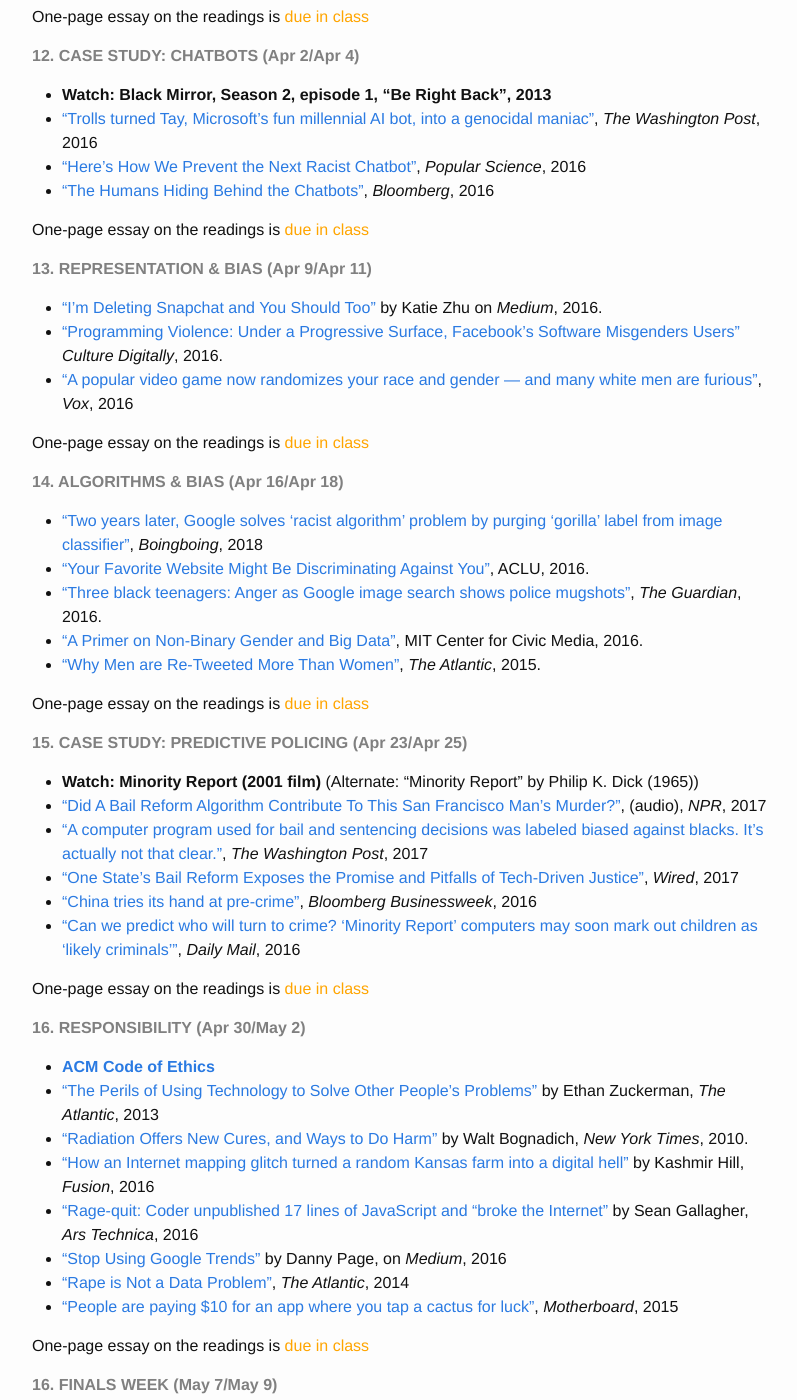
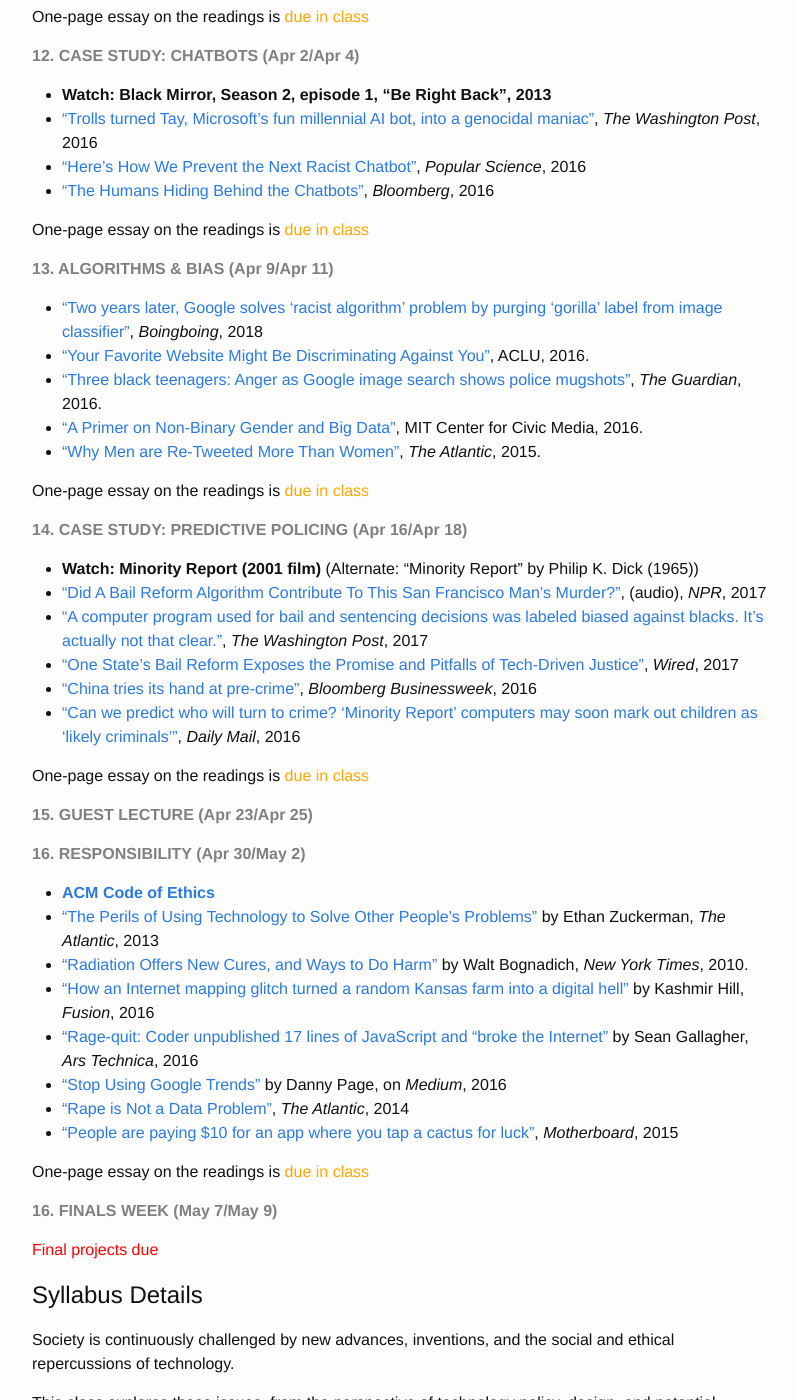
Before and after one commit to marinkala/marinkala.github.com, a Jekyll site: the page built from 5teaching.md, in a window 1280 px wide and 1400 px high, scrolled down 2731 px. Shown: the whole window, without its empty margins (238-1035 px from the left). Built offline with Jekyll 4.4.1, drawn with Linux system fonts in a browser that asks for light colours.

Commit message:
update teaching schedule

```diff
--- a/5teaching.md
+++ b/5teaching.md
@@ -134,17 +134,7 @@
 
 One-page essay on the readings is <span style="color:orange">due in class</span>
 
-**<span style="color:grey">13. REPRESENTATION & BIAS (Apr 9/Apr 11)    </span>**
-
-* [“I’m Deleting Snapchat and You Should Too”](https://medium.com/@katie/im-deleting-snapchat-and-you-should-too-98569b2609e4#.6xw6eriea) by Katie Zhu on *Medium*, 2016.
-* [“Programming Violence: Under a Progressive Surface, Facebook’s Software Misgenders Users”](http://culturedigitally.org/2016/01/programming-violence-under-a-progressive-surface-facebooks-software-misgenders-users/)
-*Culture Digitally*, 2016.
-* [“A popular video game now randomizes your race and gender — and many white men are
-furious”](http://www.vox.com/2016/4/17/11442730/rust-experimental-race-gender-random), *Vox*, 2016
-
-One-page essay on the readings is <span style="color:orange">due in class</span>
-
-**<span style="color:grey">14. ALGORITHMS & BIAS  (Apr 16/Apr 18)   </span>**
+**<span style="color:grey">13. ALGORITHMS & BIAS (Apr 9/Apr 11)    </span>**
 
 * [“Two years later, Google solves 'racist algorithm' problem by purging 'gorilla' label from image classifier”](https://boingboing.net/2018/01/11/gorilla-chimp-monkey-unpersone.html), *Boingboing*, 2018
 * [“Your Favorite Website Might Be Discriminating Against You”](https://www.aclu.org/blog/speak-freely/your-favorite-website-might-be-discriminating-against-you), ACLU, 2016.
@@ -154,7 +144,7 @@
 
 One-page essay on the readings is <span style="color:orange">due in class</span>
 
-**<span style="color:grey">15. CASE STUDY: PREDICTIVE POLICING (Apr 23/Apr 25)    </span>**
+**<span style="color:grey">14. CASE STUDY: PREDICTIVE POLICING  (Apr 16/Apr 18)   </span>**
 
 * **Watch: Minority Report (2001 film)**
 (Alternate: “Minority Report” by Philip K. Dick (1965))
@@ -166,6 +156,11 @@
 as 'likely criminals'”](http://www.dailymail.co.uk/sciencetech/article-3721365/Can-predict-turn-crime-Minority-Report-computers-soon-mark-children-likely-criminals.html), *Daily Mail*, 2016
 
 One-page essay on the readings is <span style="color:orange">due in class</span>
+
+
+**<span style="color:grey">15. GUEST LECTURE (Apr 23/Apr 25)    </span>**
+
+
 
 **<span style="color:grey">16. RESPONSIBILITY (Apr 30/May 2)  </span>**
 
```
